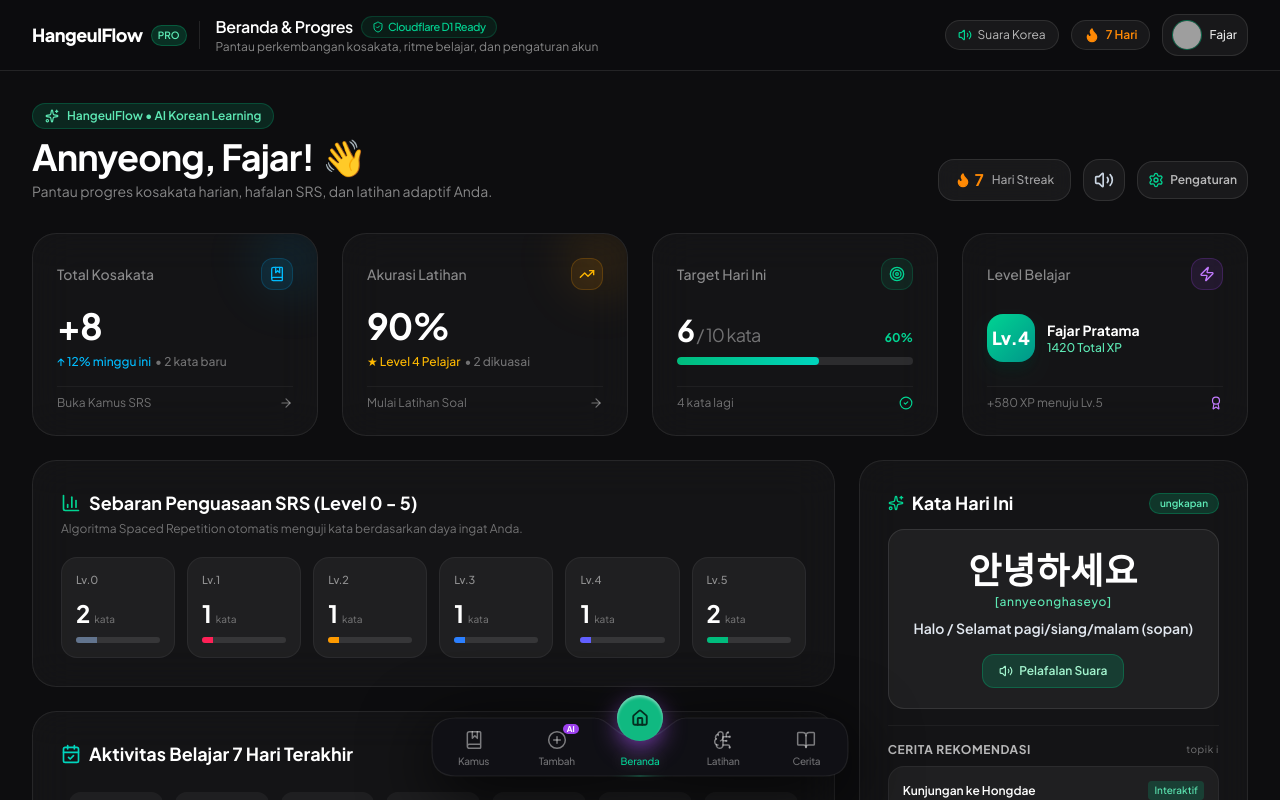
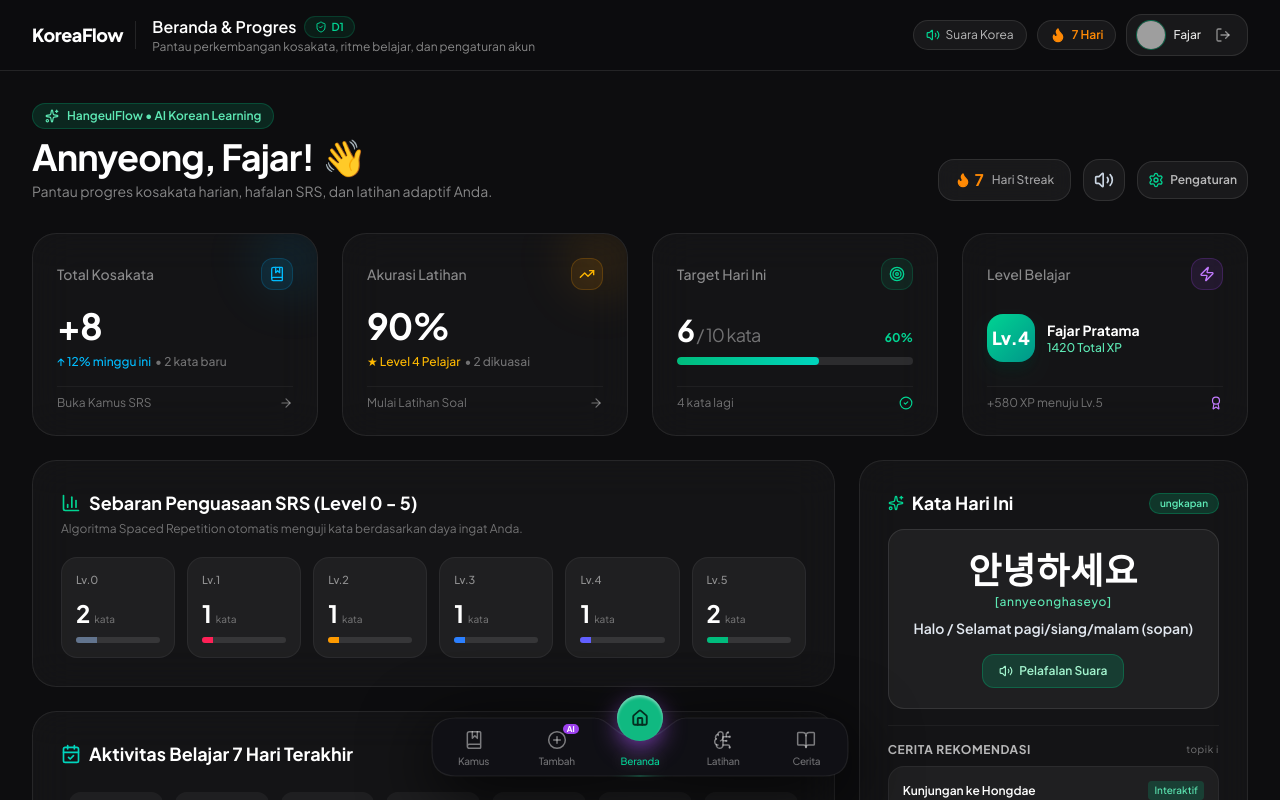
Before and after one commit to amadakuu/koreaflow, a React (Vite) app: page / in a window 1280 px wide. Shown: the top 800 px of the page. Built offline with nearby package versions, Linux system fonts and the light colour scheme; grey boxes are pictures that could not be loaded.

Commit message:
Add Google account logout control

```diff
--- a/src/components/Header.tsx
+++ b/src/components/Header.tsx
@@ -1,8 +1,9 @@
 import React from 'react';
-import { Menu, Flame, Sparkles, Volume2, ShieldCheck, Settings } from 'lucide-react';
+import { Flame, Volume2, ShieldCheck, LogOut } from 'lucide-react';
 import { ActiveTab, UserProfile } from '../types';
 import { speakKorean } from '../utils/speech';
 import { playBubbleSound } from '../utils/sound';
+import { authApi } from '../utils/api';
 
 interface HeaderProps {
   activeTab: ActiveTab;
@@ -11,125 +12,46 @@ interface HeaderProps {
   setMobileOpen: (open: boolean) => void;
 }
 
-export const Header: React.FC<HeaderProps> = ({
-  activeTab,
-  setActiveTab,
-  user,
-  setMobileOpen,
-}) => {
-  const getTabTitle = (tab: ActiveTab) => {
-    switch (tab) {
-      case 'dashboard':
-        return {
-          title: 'Beranda & Progres',
-          subtitle: 'Pantau perkembangan kosakata, ritme belajar, dan pengaturan akun',
-        };
-      case 'add-word':
-        return {
-          title: 'Tambah Kosakata AI',
-          subtitle: 'Terjemahan otomatis, deteksi partikel & contoh kalimat kontekstual',
-        };
-      case 'dictionary':
-        return {
-          title: 'Kamus Flashcard SRS',
-          subtitle: 'Spaced Repetition System dengan kenaikan & penurunan level otomatis',
-        };
-      case 'quiz':
-        return {
-          title: 'Latihan Soal Adaptif',
-          subtitle: 'Kuis dinamis AI dengan kosakata kamus Anda & skor langsung',
-        };
-      case 'story':
-        return {
-          title: 'Cerita Interaktif',
-          subtitle: 'Bacaan Korea interaktif dengan penjelasan SPOK & tata bahasa per kata',
-        };
-      case 'settings':
-        return {
-          title: 'Pengaturan & Profil',
-          subtitle: 'Kelola preferensi akun, audio, dan sinkronisasi Cloudflare D1',
-        };
-    }
-  };
-
+export const Header: React.FC<HeaderProps> = ({ activeTab, setActiveTab, user }) => {
+  const getTabTitle = (tab: ActiveTab) => ({
+    dashboard: { title: 'Beranda & Progres', subtitle: 'Pantau perkembangan kosakata, ritme belajar, dan pengaturan akun' },
+    'add-word': { title: 'Tambah Kosakata AI', subtitle: 'Terjemahan otomatis dan contoh kalimat kontekstual' },
+    dictionary: { title: 'Kamus Flashcard SRS', subtitle: 'Spaced Repetition dengan level 0–100' },
+    quiz: { title: 'Latihan Soal Adaptif', subtitle: 'Kuis dinamis AI dengan kosakata kamus Anda' },
+    story: { title: 'Cerita Interaktif', subtitle: 'Bacaan Korea dengan analisis grammar per kata' },
+    settings: { title: 'Pengaturan & Profil', subtitle: 'Kelola akun, preferensi, audio, dan AI' },
+  }[tab]);
   const headerInfo = getTabTitle(activeTab);
 
   return (
-    <header
-      id="main-app-header"
-      className="sticky top-0 z-30 w-full bg-[#0D0D0F]/85 backdrop-blur-xl border-b border-white/10 px-4 lg:px-8 py-3.5 flex items-center justify-between transition-all"
-    >
-      {/* Left: Brand & title */}
+    <header className="sticky top-0 z-30 w-full bg-[#0D0D0F]/85 backdrop-blur-xl border-b border-white/10 px-4 lg:px-8 py-3.5 flex items-center justify-between">
       <div className="flex items-center gap-3 lg:gap-4">
-        <button
-          onClick={() => {
-            playBubbleSound(0);
-            setActiveTab('dashboard');
-          }}
-          className="flex items-center gap-2 pr-3 border-r border-white/10 text-left cursor-pointer hover:opacity-80 transition-opacity"
-        >
-          <span className="font-extrabold text-lg tracking-tight text-white">HangeulFlow</span>
-          <span className="text-[10px] px-1.5 py-0.5 rounded-full bg-emerald-500/20 text-emerald-300 font-semibold border border-emerald-500/30">
-            PRO
-          </span>
+        <button onClick={() => { playBubbleSound(0); setActiveTab('dashboard'); }} className="font-extrabold text-lg tracking-tight text-white pr-3 border-r border-white/10">
+          KoreaFlow
         </button>
-
         <div>
-          <h1 className="text-sm lg:text-base font-semibold text-white tracking-tight flex items-center gap-2">
-            <span>{headerInfo.title}</span>
-            {activeTab === 'dashboard' && (
-              <span className="hidden sm:inline-flex items-center gap-1 text-[11px] font-medium px-2.5 py-0.5 rounded-full bg-emerald-500/10 text-emerald-400 border border-emerald-500/20">
-                <ShieldCheck className="w-3 h-3" /> Cloudflare D1 Ready
-              </span>
-            )}
+          <h1 className="text-sm lg:text-base font-semibold text-white flex items-center gap-2">
+            {headerInfo.title}
+            {activeTab === 'dashboard' && <span className="hidden sm:inline-flex items-center gap-1 text-[11px] px-2.5 py-0.5 rounded-full bg-emerald-500/10 text-emerald-400 border border-emerald-500/20"><ShieldCheck className="w-3 h-3" /> D1</span>}
           </h1>
-          <p className="hidden md:block text-xs text-white/50 max-w-lg truncate">
-            {headerInfo.subtitle}
-          </p>
+          <p className="hidden md:block text-xs text-white/50 max-w-lg truncate">{headerInfo.subtitle}</p>
         </div>
       </div>
 
-      {/* Right: Streak, XP Progress, Quick Action, Account Badge */}
-      <div className="flex items-center gap-2.5 lg:gap-3">
-        {/* Quick Audio Test Button */}
-        <button
-          id="btn-quick-voice-demo"
-          onClick={() => speakKorean('안녕하세요! 한국어 공부를 시작해 볼까요?')}
-          title="Tes Suara Bahasa Korea"
-          className="hidden sm:flex items-center gap-1.5 px-3 py-1.5 rounded-2xl bg-white/5 hover:bg-emerald-500/10 border border-white/10 hover:border-emerald-500/30 text-xs text-white/70 hover:text-emerald-300 transition-colors cursor-pointer"
-        >
-          <Volume2 className="w-3.5 h-3.5 text-emerald-400" />
-          <span>Suara Korea</span>
+      <div className="flex items-center gap-2.5">
+        <button onClick={() => speakKorean('안녕하세요! 한국어 공부를 시작해 볼까요?')} title="Tes Suara" className="hidden sm:flex items-center gap-1.5 px-3 py-1.5 rounded-2xl bg-white/5 border border-white/10 text-xs text-white/70">
+          <Volume2 className="w-3.5 h-3.5 text-emerald-400" /> Suara Korea
         </button>
-
-        {/* Streak Pill */}
-        <div
-          id="header-streak-badge"
-          className="flex items-center gap-1.5 px-3 py-1.5 rounded-2xl bg-white/5 border border-white/10 text-orange-400 text-xs font-semibold"
-        >
-          <Flame className="w-4 h-4 fill-orange-400 text-orange-400" />
-          <span>{user.streakDays} Hari</span>
+        <div className="flex items-center gap-1.5 px-3 py-1.5 rounded-2xl bg-white/5 border border-white/10 text-orange-400 text-xs font-semibold">
+          <Flame className="w-4 h-4 fill-orange-400" /> {user.streakDays} Hari
         </div>
-
-        {/* User Account Button (navigates to Dashboard with settings) */}
-        <button
-          id="header-user-badge-btn"
-          onClick={() => {
-            playBubbleSound(0);
-            setActiveTab('dashboard');
-          }}
-          className="flex items-center gap-2 p-1 sm:px-2.5 sm:py-1.5 rounded-2xl bg-white/5 hover:bg-white/10 border border-white/10 text-xs text-white transition-all cursor-pointer"
-        >
-          <img
-            src={user.avatarUrl}
-            alt={user.name}
-            referrerPolicy="no-referrer"
-            className="w-7 h-7 rounded-full object-cover ring-1 ring-emerald-500/50"
-          />
-          <span className="hidden md:inline font-medium text-xs text-white/90">
-            {user.name.split(' ')[0]}
-          </span>
-        </button>
+        <div className="flex items-center gap-2 p-1 sm:px-2.5 sm:py-1.5 rounded-2xl bg-white/5 border border-white/10">
+          <img src={user.avatarUrl} alt={user.name} referrerPolicy="no-referrer" className="w-7 h-7 rounded-full object-cover ring-1 ring-emerald-500/50" />
+          <span className="hidden md:inline font-medium text-xs text-white/90">{user.name.split(' ')[0]}</span>
+          <button onClick={authApi.logout} title="Logout" className="p-1.5 rounded-lg hover:bg-red-500/20 text-white/50 hover:text-red-300" aria-label="Logout">
+            <LogOut className="w-4 h-4" />
+          </button>
+        </div>
       </div>
     </header>
   );
```
